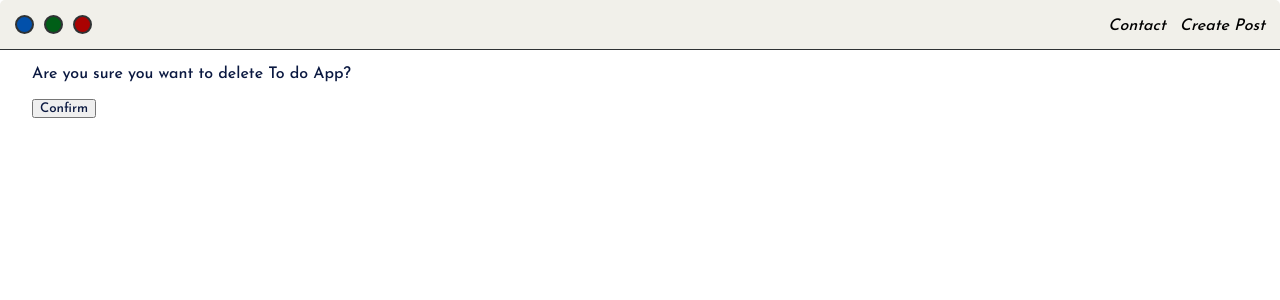
After one commit to AdrianZaleski/portfolio, a Django app: page /delete_post/1/ in a window 1280 px wide. The commit adds this page. Shown: the top 300 px of the page. Run offline with Django 3.2, Linux system fonts and the light colour scheme; a user stored in the database is signed in; data comes from the database, SQL or seed files in the repository.

Commit message:
add Update and Delete form with logging check

```diff
--- /dev/null
+++ b/base/templates/base/delete.html
@@ -0,0 +1,15 @@
+{% extends 'base/main.html' %}
+{% load static %}
+{% block content %}
+
+<div class="main-container">
+    <form method="POST" action="">
+        {% csrf_token %}
+
+        <p>Are you sure you want to delete {{item}}?</p>
+
+        <input class="btn btn-danger" type="submit" value="Confirm">
+    </form>
+</div>
+
+{% endblock %}
--- a/base/templates/base/navbar.html
+++ b/base/templates/base/navbar.html
@@ -8,5 +8,8 @@
     </a>
     <ul id="navigation">
         <li><a href="{% url 'home' %}#contact">Contact</a></li>
+        {% if request.user.is_authenticated%}
+        <li><a href="{% url 'create_post' %}">Create Post</a></li>
+        {% endif %}
     </ul>
 </div>
--- a/base/templates/base/posts.html
+++ b/base/templates/base/posts.html
@@ -16,6 +16,11 @@
                     <p class="post-intro">{{post.sub_headline}} </p>
                     <a id="post-link" href="{% url 'post' post.id %}">Read more</a>
 
+                    {% if request.user.is_authenticated %}
+                    <a id="post-link" href="{% url 'update_post' post.id %}">Edit</a>
+                    <a id="post-link" href="{% url 'delete_post' post.id %}">Delete</a>
+                    {% endif %}
+
                     <hr>
                     {% for tag in post.tags.all %}
                         <span class="tag">{{ tag }} </span>
--- a/base/urls.py
+++ b/base/urls.py
@@ -8,6 +8,7 @@ urlpatterns = [
     path('profile/', views.profile, name='proile'),
 
     # CRUD URLS:
-    path('create_post/', views.create_post, name='create_post')
-
+    path('create_post/', views.create_post, name='create_post'),
+    path('update_post/<str:pk>/', views.update_post, name='update_post'),
+    path('delete_post/<str:pk>/', views.delete_post, name='delete_post'),
 ]
--- a/base/views.py
+++ b/base/views.py
@@ -1,5 +1,6 @@
-from django.http.response import HttpResponse
 from django.shortcuts import render, redirect
+from django.contrib.auth.decorators import login_required
+
 
 from .forms import PostForm
 from .models import Post
@@ -30,6 +31,7 @@ def profile(request):
 
 # CRUD VIEWS:
 
+@login_required(login_url = 'home')
 def create_post(request):
     form = PostForm()
 
@@ -41,3 +43,28 @@ def create_post(request):
 
     context = {'form': form}
     return render(request, 'base/post_form.html', context)
+
+@login_required(login_url = 'home')
+def update_post(request, pk):
+    post = Post.objects.get(id = pk)
+    form = PostForm(instance=post)
+
+    if request.method == "POST":
+        form = PostForm(request.POST, request.FILES, instance=post)
+        if form.is_valid():
+            form.save()
+        return redirect('posts')
+
+    context = {'form': form}
+    return render(request, 'base/post_form.html', context)
+
+@login_required(login_url = 'home')
+def delete_post(request, pk):
+    post = Post.objects.get(id = pk)
+
+    if request.method == "POST":
+        post.delete()
+        return redirect('posts')
+
+    context = {'item': post}
+    return render(request, 'base/delete.html', context)
```
